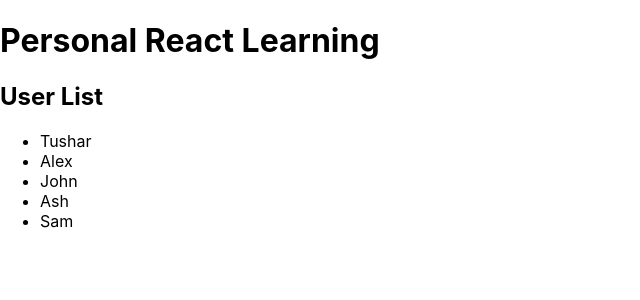
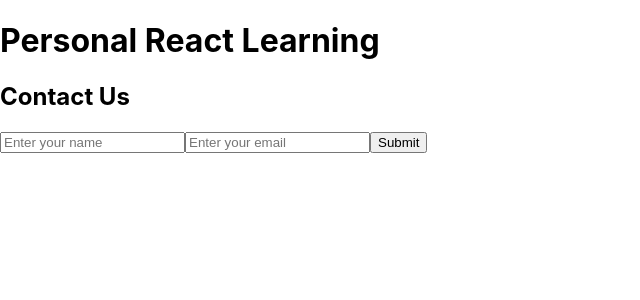
Before and after one commit to TusharKcode/web_development, a React (Create React App) app in the folder my-react-portfolio/: page / in a window 1280 px wide. Shown: the top 300 px of the page, without its empty margins (0-640 px from the left). Built offline with nearby package versions, Linux system fonts and the light colour scheme.

Commit message:
Form Handling Done

```diff
--- a/my-react-portfolio/src/App.js
+++ b/my-react-portfolio/src/App.js
@@ -1,10 +1,10 @@
-import UserLists from "./UserLists";
+import ContactForm from "./ContactForm";
 
 function App(){
   return(
     <div>
       <h1>Personal React Learning</h1>
-      <UserLists /> {/* new */}
+      <ContactForm /> {/* new */}
     </div>
   );
 }
--- /dev/null
+++ b/my-react-portfolio/src/ContactForm.js
@@ -0,0 +1,46 @@
+import { useState } from "react";
+
+function ContactForm(){
+    const [formData, setFormData] = useState({
+        name: "",
+        email: ""
+    });
+
+    const handleChange = (e) => {
+        setFormData({
+            ...formData,            // spread previous value
+            [e.target.name]: e.target.value,
+        });
+    };
+
+    const handleSubmit = (e) => {
+        e.preventDefault();
+        alert(`Thanks ${formData.name}, We will contact you at ${formData.email}`);
+        setFormData({name: "", email: ""});         // reset
+    }
+
+    return(
+        <form onSubmit={handleSubmit}>
+            <h2>Contact Us</h2>
+            <input
+            type="text"
+            name="name"
+            placeholder="Enter your name"
+            value={formData.name}
+            onChange={handleChange}
+             />
+
+            <input
+            type="email"
+            name="email"
+            placeholder="Enter your email"
+            value={formData.email}
+            onChange={handleChange}
+             />
+
+            <button type="submit">Submit</button>
+        </form>
+    );
+}
+
+export default ContactForm;
```
